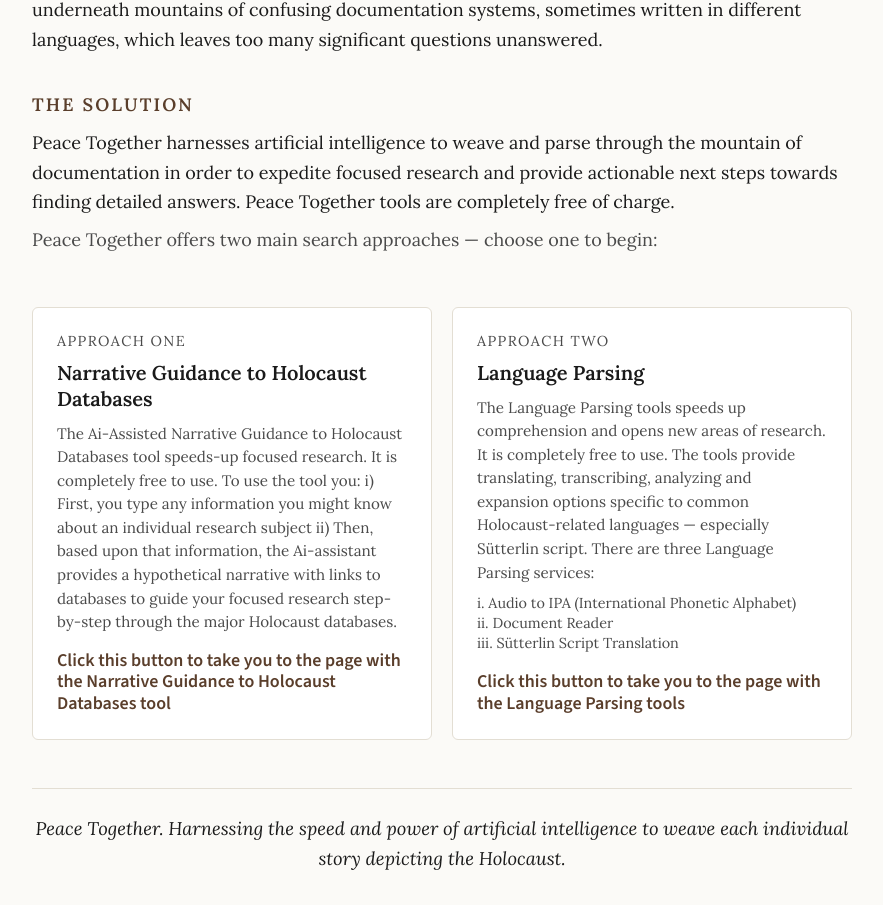
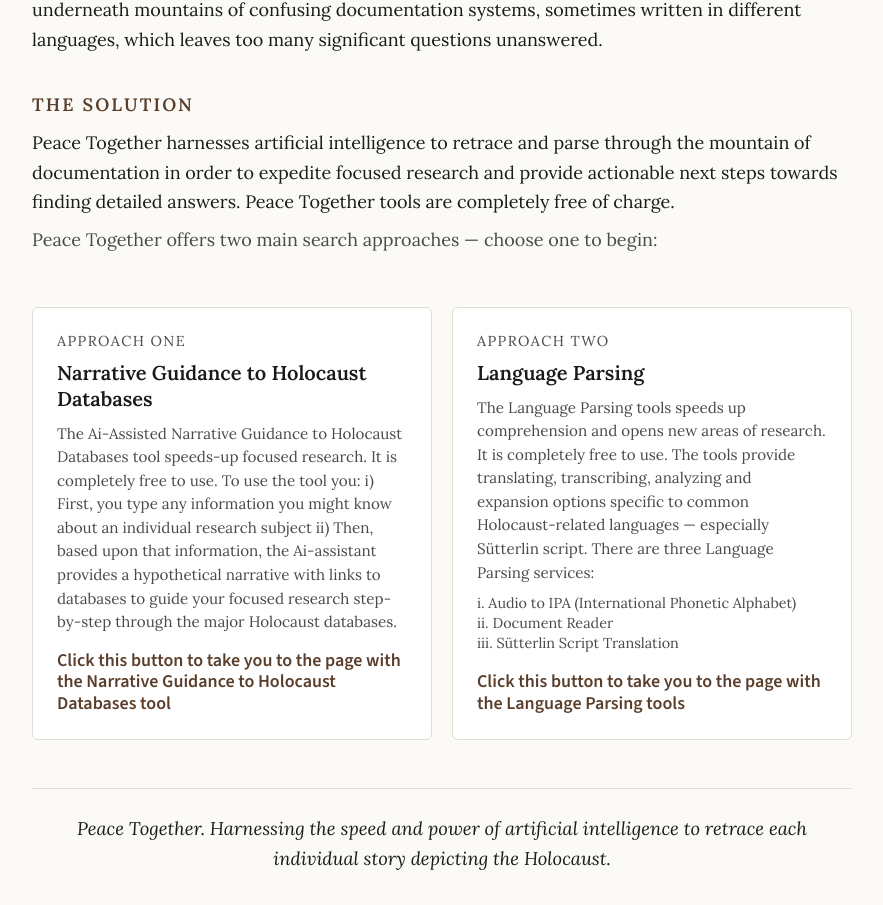
Before and after one commit to luckyix39/Script-Bridge, a React (Vite) app in the folder frontend/: page / in a window 1280 px wide. Shown: the part 555-1460 px from the top of the page, without its empty margins (198-1081 px from the left). Built offline with nearby package versions, Linux system fonts and the light colour scheme.

Commit message:
Update Landing.tsx

```diff
--- a/frontend/src/pages/Landing.tsx
+++ b/frontend/src/pages/Landing.tsx
@@ -40,7 +40,7 @@ export default function Landing({ onNavigate }: Props) {
       <section className={styles.section}>
         <h2 className={styles.h}>The Solution</h2>
         <p>
-          Peace Together harnesses artificial intelligence to weave and parse through the mountain of
+          Peace Together harnesses artificial intelligence to retrace and parse through the mountain of
           documentation in order to expedite focused research
           and provide actionable next steps towards finding detailed answers. Peace Together tools are completely free of charge.         </p>
         <p className={styles.subtle}>
@@ -85,7 +85,7 @@ export default function Landing({ onNavigate }: Props) {
         </button>
       </div>
 
-      <p className={styles.closing}>Peace Together. Harnessing the speed and power of artificial intelligence to weave each individual story depicting the Holocaust. </p>
+      <p className={styles.closing}>Peace Together. Harnessing the speed and power of artificial intelligence to retrace each individual story depicting the Holocaust. </p>
     </div>
   )
 }
```
